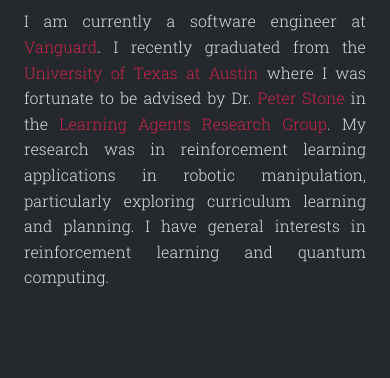
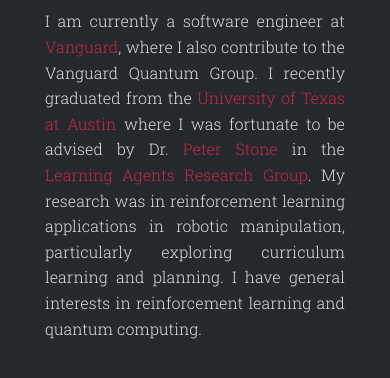
Before and after one commit to fheravi/fheravi.github.io, a Jekyll site: the page built from index.md, in a window 390 px wide, cut to the strip 656-1069 px from the top of the page. Shown: the top 378 px of the strip. Built offline with Jekyll 4.4.1, drawn with Linux system fonts in a browser that asks for light colours.

Commit message:
updating bio, fixing wdith

```diff
--- a/assets/style.css
+++ b/assets/style.css
@@ -115,3 +115,9 @@
         max-width: 350px;
     }
 }
+
+@media (max-width: 400px) {
+    .main-content {
+        max-width: 300px;
+    }
+}
--- a/index.md
+++ b/index.md
@@ -2,4 +2,4 @@
 title: Faraz Heravi
 layout: default
 ---
-I am currently a software engineer at [Vanguard](https://investor.vanguard.com/corporate-portal). I recently graduated from the [University of Texas at Austin](https://www.utexas.edu/) where I was fortunate to be advised by Dr. [Peter Stone](https://www.cs.utexas.edu/~pstone/) in the [Learning Agents Research Group](https://www.cs.utexas.edu/~pstone/research.shtml). My research was in reinforcement learning applications in robotic manipulation, particularly exploring curriculum learning and planning. I have general interests in reinforcement learning and quantum computing.
+I am currently a software engineer at [Vanguard](https://investor.vanguard.com/corporate-portal), where I also contribute to the Vanguard Quantum Group. I recently graduated from the [University of Texas at Austin](https://www.utexas.edu/) where I was fortunate to be advised by Dr. [Peter Stone](https://www.cs.utexas.edu/~pstone/) in the [Learning Agents Research Group](https://www.cs.utexas.edu/~pstone/research.shtml). My research was in reinforcement learning applications in robotic manipulation, particularly exploring curriculum learning and planning. I have general interests in reinforcement learning and quantum computing.
```
